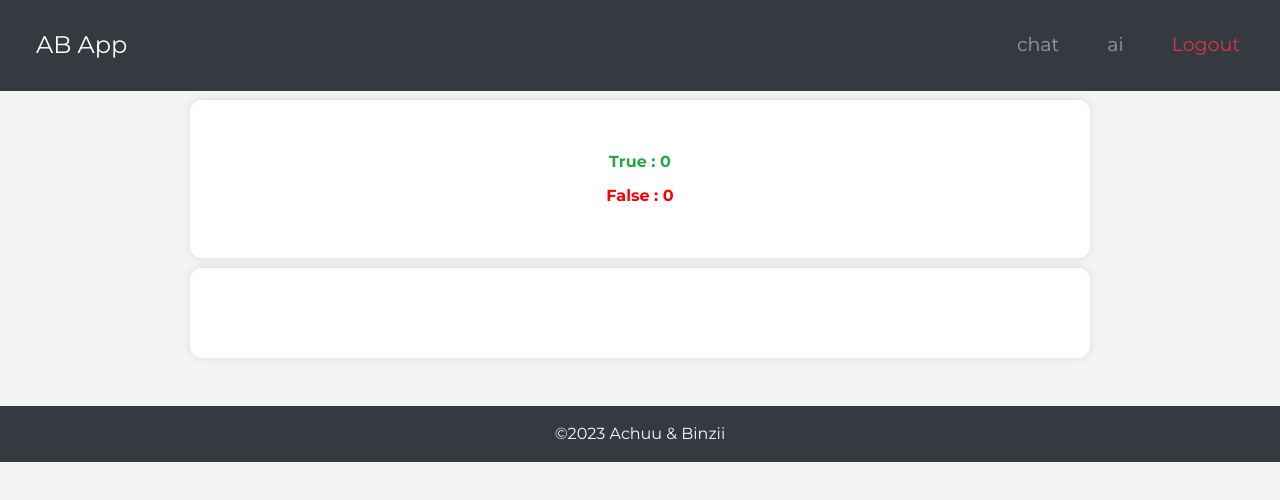
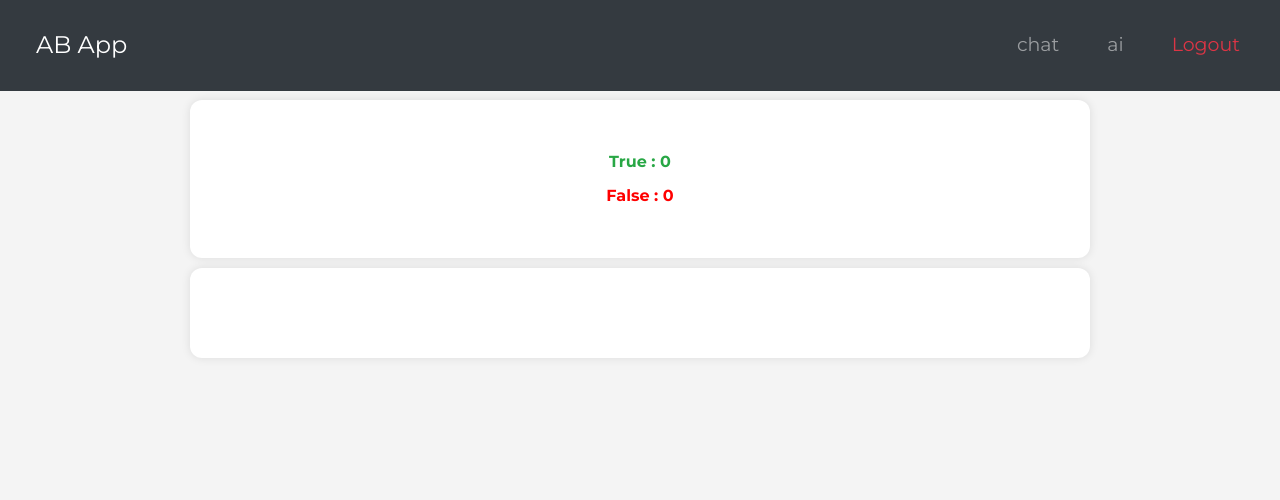
Before and after one commit to binz-mhd/Exam-app, a website: page public/index.html in a window 1280 px wide. Drawn offline with nearby package versions, Linux system fonts and the light colour scheme; no server answers.

Commit message:
Update index.html

```diff
--- a/public/index.html
+++ b/public/index.html
@@ -50,10 +50,6 @@
 
     <div id="login-container"></div>
 
-<footer class="page-footer font-small bg-dark mt-lg-5">
-  <div class="footer-copyright text-center py-3 text-light">©2023 Achuu & Binzii</div>
-</footer>
-
 <script src="app.js"></script>
 
 </body>
```
